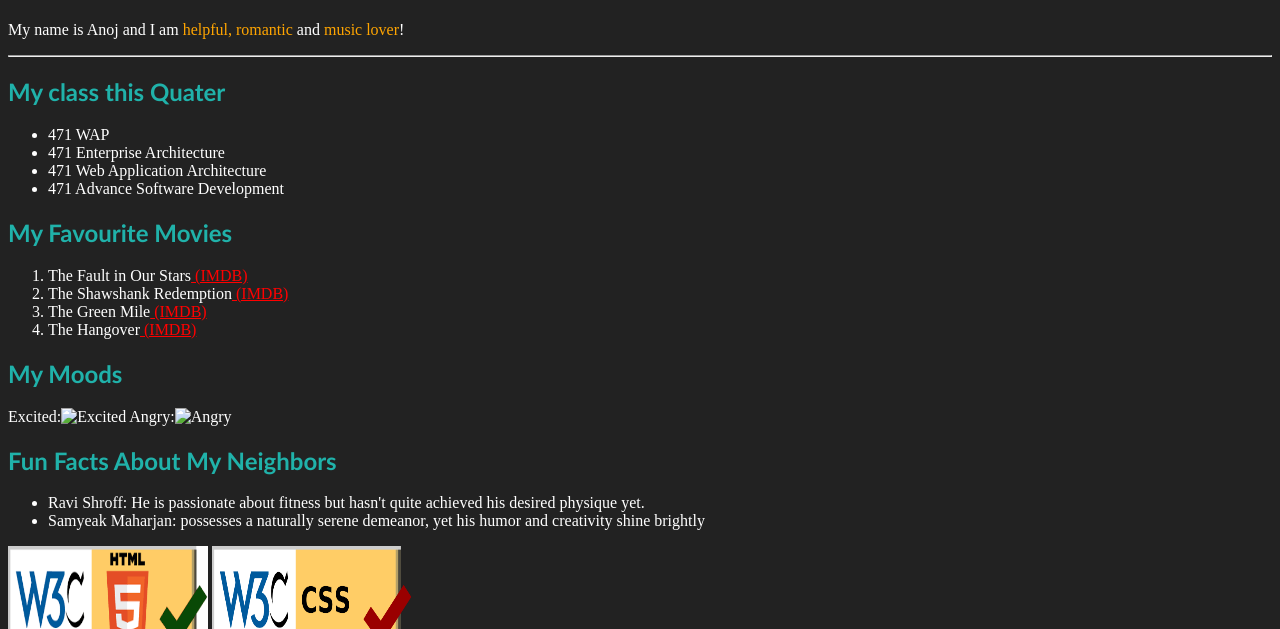
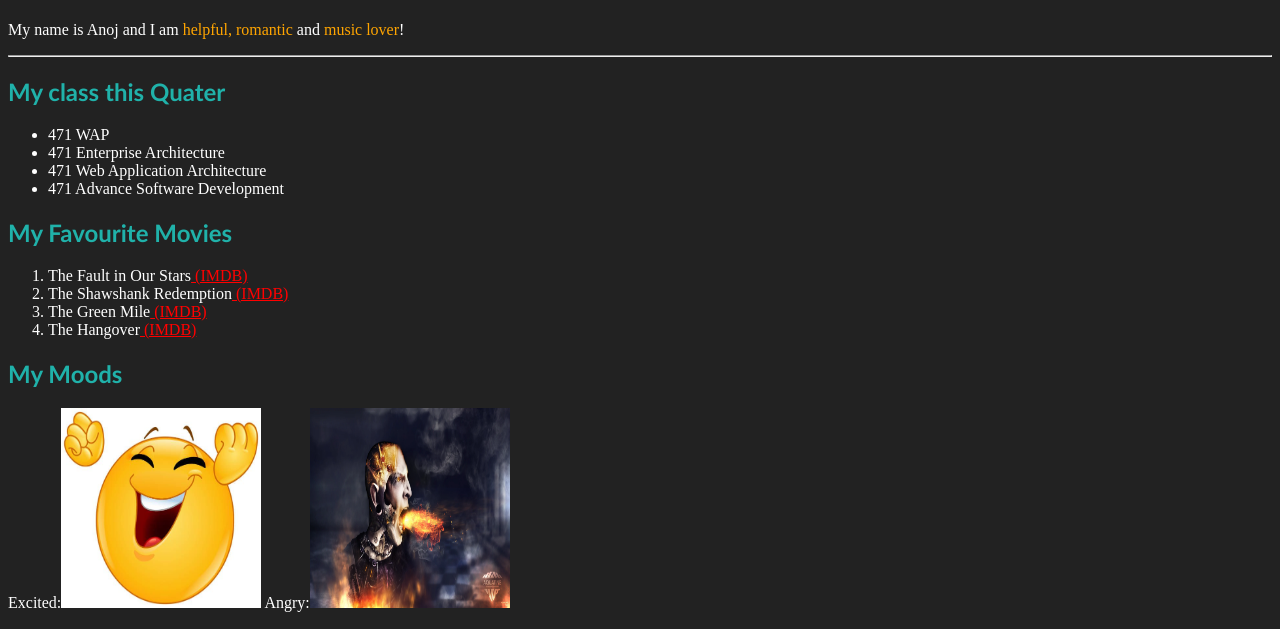
Before and after one commit to anojcrazycoder/WAPLabs, a plain HTML site: page Lab-2/AboutMe.html in a window 1280 px wide. Shown: the part 109-738 px from the top of the page. Drawn offline with Linux system fonts and the light colour scheme; the site is published under a folder, as on GitHub Pages, so addresses that start at the root find nothing.

Commit message:
Made changes on image path

```diff
--- a/Lab-2/AboutMe.html
+++ b/Lab-2/AboutMe.html
@@ -35,8 +35,8 @@
 
         <div id="mood">
             <h2>My Moods</h2>
-            Excited:<img src="/Images/excited.jpg"  alt="Excited">
-            Angry:<img src="/Images/angry.webp"  alt="Angry">
+            Excited:<img src="../Images/excited.jpg"  alt="Excited">
+            Angry:<img src="../Images/angry.webp"  alt="Angry">
         </div>
 <div id="funFacts">
     <h2>Fun Facts About My Neighbors</h2>
```
